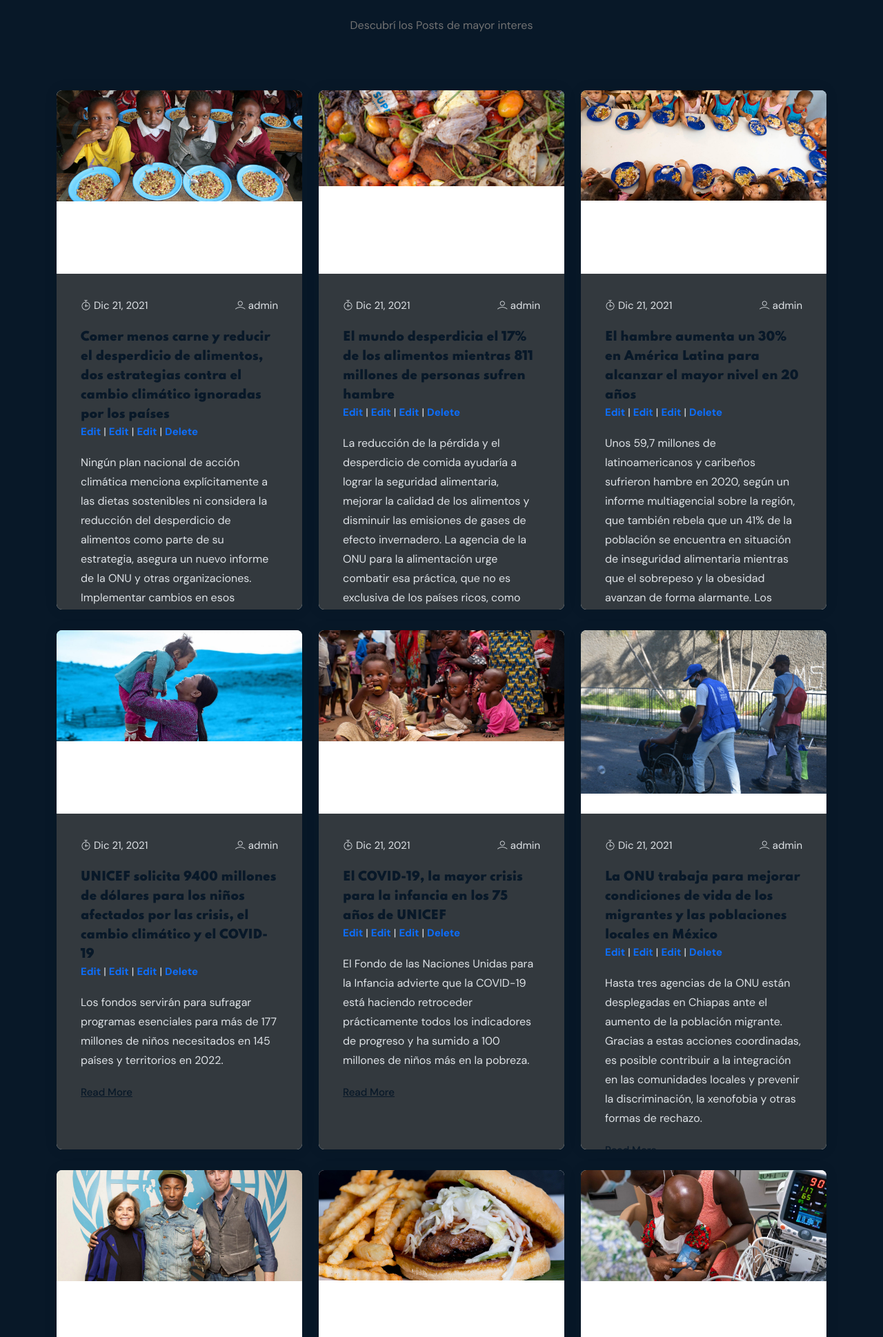
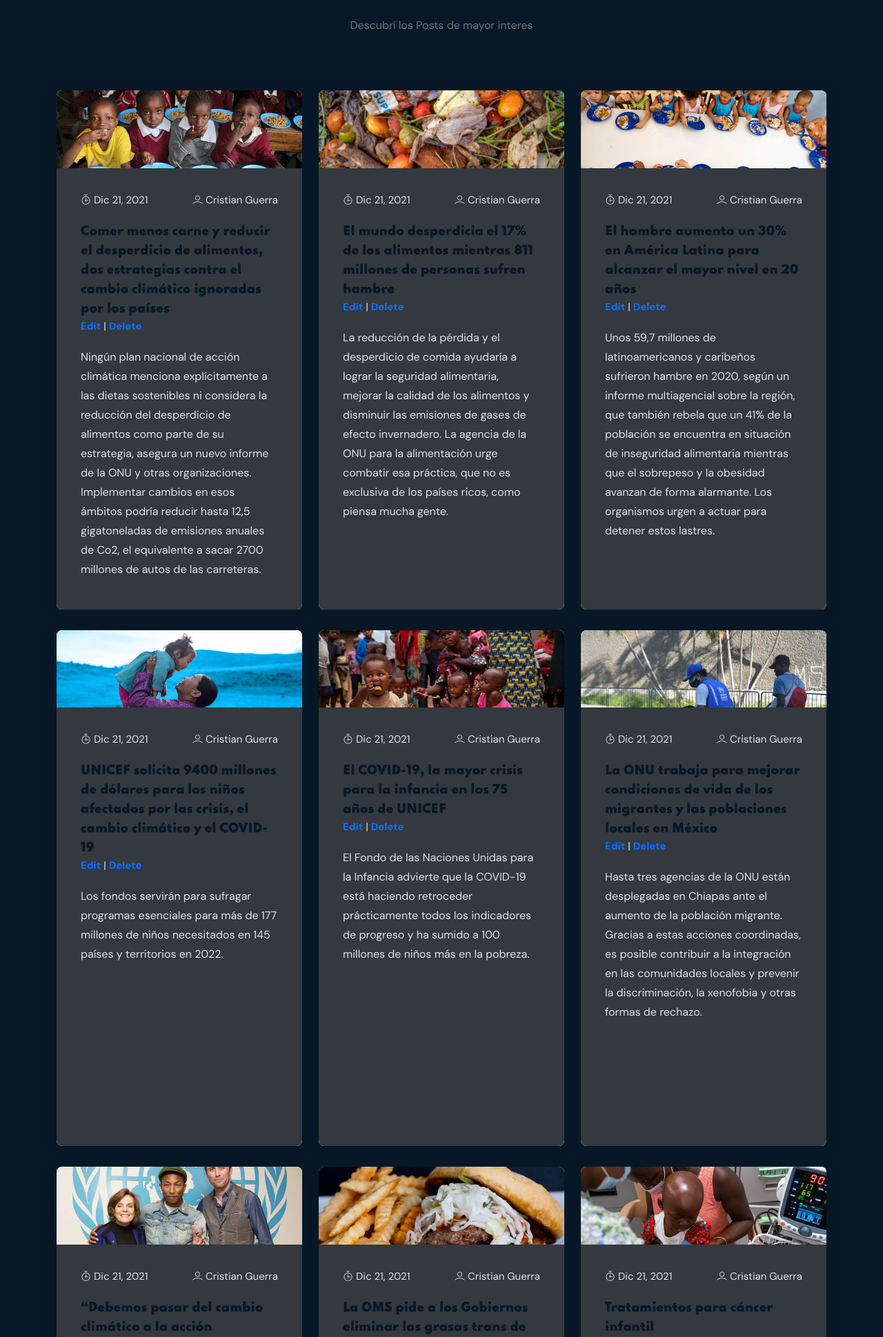
Before and after one commit to CristiannGuerra/GreenBlog, a Django app: page / in a window 1280 px wide. Shown: the part 1943-3882 px from the top of the page at 69% size. Run offline with Django 3.2, Linux system fonts and the light colour scheme; a user stored in the database is signed in; data comes from the database, SQL or seed files in the repository; some libraries are stand-ins or nearby versions.

Commit message:
imagenes resized

```diff
--- a/mainapp/templates/category_view.html
+++ b/mainapp/templates/category_view.html
@@ -145,7 +145,7 @@
 
         {% for post in category_posts %}
         <div class="single-blog-grid">
-            <div class="blog-img">
+            <div class="blog-img" style='height: 15%; width: 100%; object-fit: contain' >
                 <a href="{% url 'article' post.pk %}">
                     <img src="{{post.header_image.url}}" alt="#">
                 </a>
@@ -165,9 +165,6 @@
                 <a href="{% url 'delete_post' post.pk %}"><b>Delete</b></a>
                 {% endif %}
                 <p> {{post.preview|safe}} </p>
-                <div class="button">
-                    <a href="{% url 'article' post.pk %}" class="btn">Read More</a>
-                </div>
             </div>
         </div>
 
--- a/mainapp/templates/filtered_posts.html
+++ b/mainapp/templates/filtered_posts.html
@@ -157,7 +157,7 @@
 
         {% for post in date_posts %}
           <div class="single-blog-grid">
-            <div class="blog-img">
+            <div class="blog-img" style='height: 15%; width: 100%; object-fit: contain' >
                 <a href="{% url 'article' post.pk %}">
                     <img src="{{post.header_image.url}}" alt="#">
                 </a>
@@ -177,9 +177,6 @@
                 <a href="{% url 'delete_post' post.pk %}"><b>Delete</b></a>
                 {% endif %}
                 <p> {{post.preview|safe}} </p>
-                <div class="button">
-                    <a href="{% url 'article' post.pk %}" class="btn">Read More</a>
-                </div>
             </div>
         </div>
 
--- a/mainapp/templates/index.html
+++ b/mainapp/templates/index.html
@@ -208,7 +208,7 @@
             {% for post in object_list %}
             <div class="col-lg-4 col-md-6 col-12 marginTop">
                 <div class="single-blog-grid">
-                    <div class="blog-img">
+                    <div class="blog-img" style='height: 15%; width: 100%; object-fit: contain' >
                         <a href="{% url 'article' post.pk %}">
                             <img src="{{post.header_image.url}}" alt="#">
                         </a>
@@ -217,7 +217,7 @@
                         <div class="meta-info">
                             <span class="date"><i class="lni lni-timer"></i> {{post.post_date|date:'M d, Y'}}
                             </span>
-                            <span class="author"><i class="lni lni-user"></i> {{post.author}}
+                            <span class="author"><i class="lni lni-user"></i> {{post.author.first_name}} {{post.author.last_name}}
                             </span>
                         </div>
                         <h4>
@@ -225,14 +225,9 @@
                         </h4>
                         {% if user.is_superuser %}
                         <a href="{% url 'edit_post' post.pk %}"><b>Edit</b></a> |
-<a href="{% url 'edit_post' post.pk %}"><b>Edit</b></a> |
-                        <a href="{% url 'edit_post' post.pk %}"><b>Edit</b></a> |
                         <a href="{% url 'delete_post' post.pk %}"><b>Delete</b></a>
                         {% endif %}
                         <p> {{post.preview|safe}} </p>
-                        <div class="button">
-                            <a href="{% url 'article' post.pk %}" class="btn">Read More</a>
-                        </div>
                     </div>
                 </div>
             </div>
```
